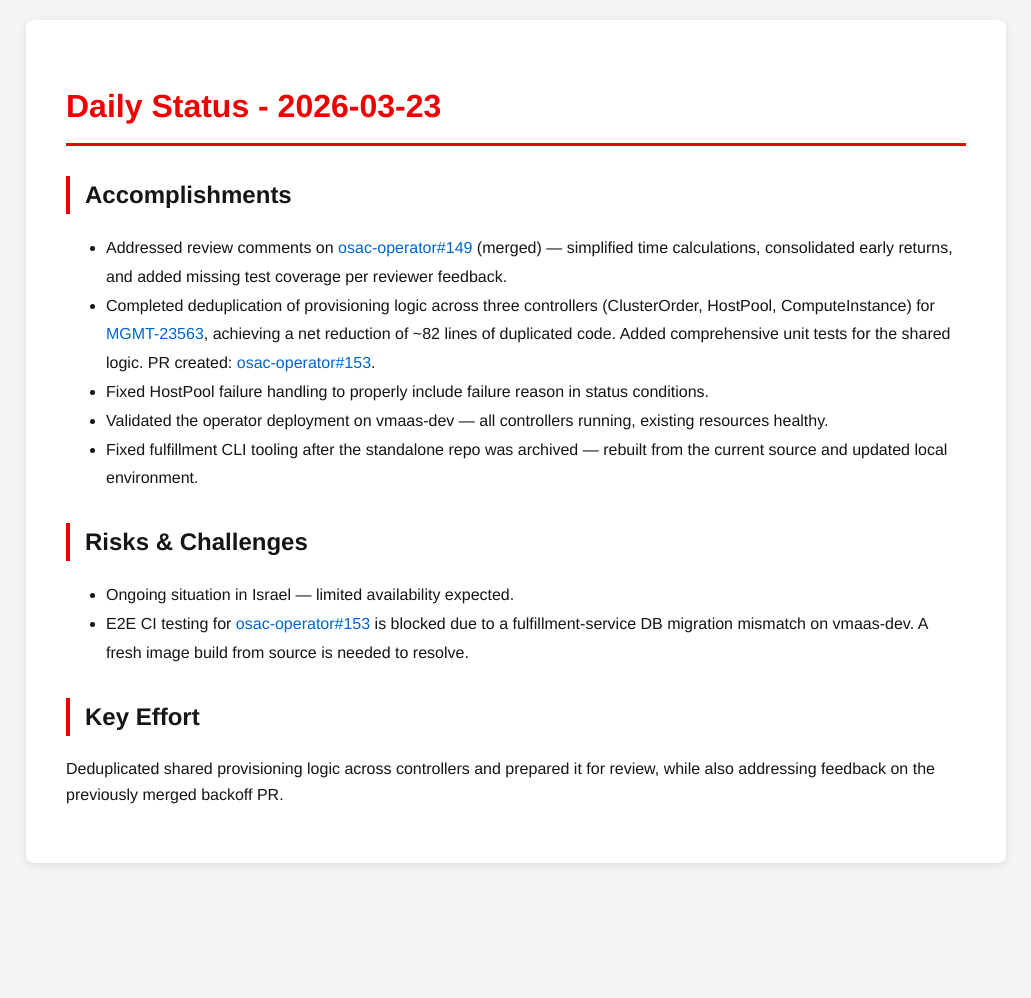
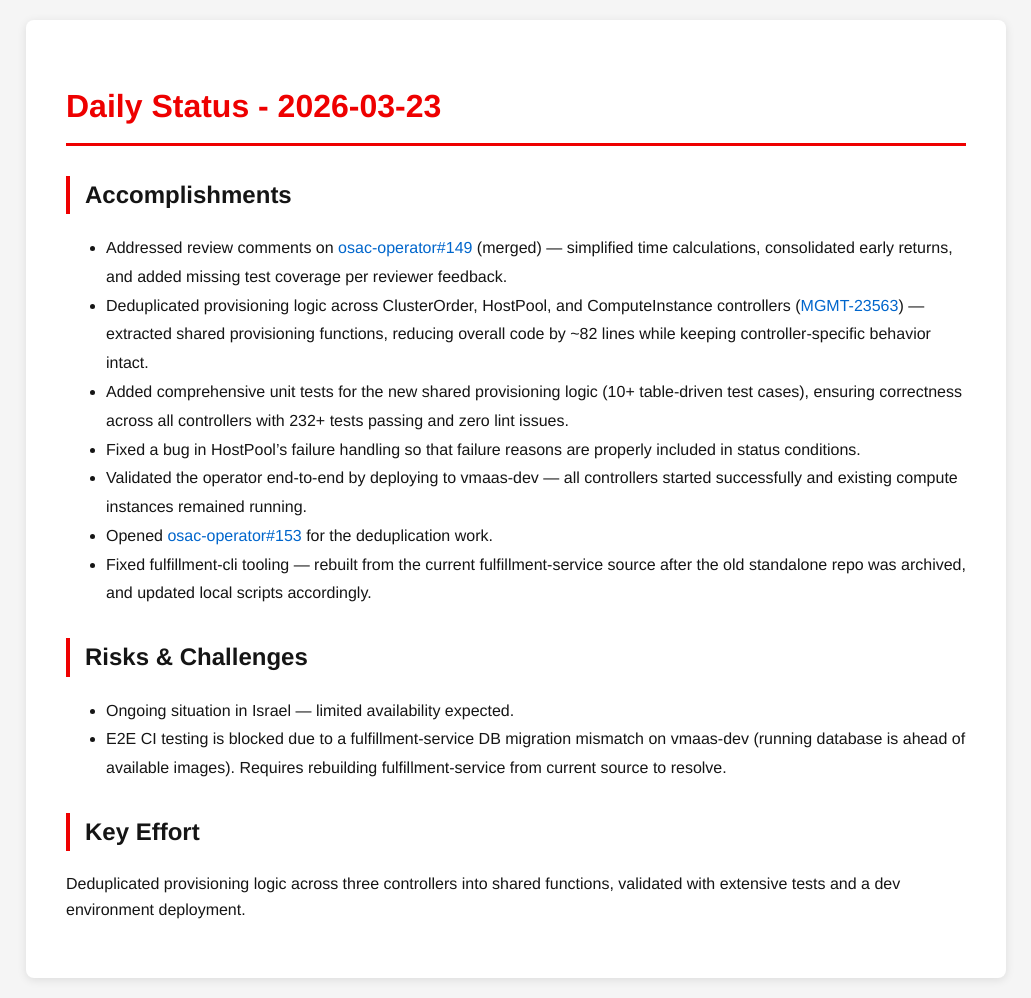
Before and after one commit to tzvatot/daily-status, a Jekyll site: the page built from 2026-03-23.md, in a window 1280 px wide. Shown: the whole page, without its empty margins (124-1155 px from the left). Built offline with Jekyll 4.4.1, drawn with Linux system fonts in a browser that asks for light colours; before the commit the page ends 900 px from its top, so only the background shows below that.

Commit message:
Daily status update - 2026-03-23

```diff
--- a/2026-03-23.md
+++ b/2026-03-23.md
@@ -8,14 +8,16 @@ date: 2026-03-23
 
 ## Accomplishments
 - Addressed review comments on [osac-operator#149](https://github.com/osac-project/osac-operator/pull/149) (merged) — simplified time calculations, consolidated early returns, and added missing test coverage per reviewer feedback.
-- Completed deduplication of provisioning logic across three controllers (ClusterOrder, HostPool, ComputeInstance) for [MGMT-23563](https://issues.redhat.com/browse/MGMT-23563), achieving a net reduction of ~82 lines of duplicated code. Added comprehensive unit tests for the shared logic. PR created: [osac-operator#153](https://github.com/osac-project/osac-operator/pull/153).
-- Fixed HostPool failure handling to properly include failure reason in status conditions.
-- Validated the operator deployment on vmaas-dev — all controllers running, existing resources healthy.
-- Fixed fulfillment CLI tooling after the standalone repo was archived — rebuilt from the current source and updated local environment.
+- Deduplicated provisioning logic across ClusterOrder, HostPool, and ComputeInstance controllers ([MGMT-23563](https://issues.redhat.com/browse/MGMT-23563)) — extracted shared provisioning functions, reducing overall code by ~82 lines while keeping controller-specific behavior intact.
+- Added comprehensive unit tests for the new shared provisioning logic (10+ table-driven test cases), ensuring correctness across all controllers with 232+ tests passing and zero lint issues.
+- Fixed a bug in HostPool's failure handling so that failure reasons are properly included in status conditions.
+- Validated the operator end-to-end by deploying to vmaas-dev — all controllers started successfully and existing compute instances remained running.
+- Opened [osac-operator#153](https://github.com/osac-project/osac-operator/pull/153) for the deduplication work.
+- Fixed fulfillment-cli tooling — rebuilt from the current fulfillment-service source after the old standalone repo was archived, and updated local scripts accordingly.
 
 ## Risks & Challenges
 - Ongoing situation in Israel — limited availability expected.
-- E2E CI testing for [osac-operator#153](https://github.com/osac-project/osac-operator/pull/153) is blocked due to a fulfillment-service DB migration mismatch on vmaas-dev. A fresh image build from source is needed to resolve.
+- E2E CI testing is blocked due to a fulfillment-service DB migration mismatch on vmaas-dev (running database is ahead of available images). Requires rebuilding fulfillment-service from current source to resolve.
 
 ## Key Effort
-Deduplicated shared provisioning logic across controllers and prepared it for review, while also addressing feedback on the previously merged backoff PR.
+Deduplicated provisioning logic across three controllers into shared functions, validated with extensive tests and a dev environment deployment.
```
